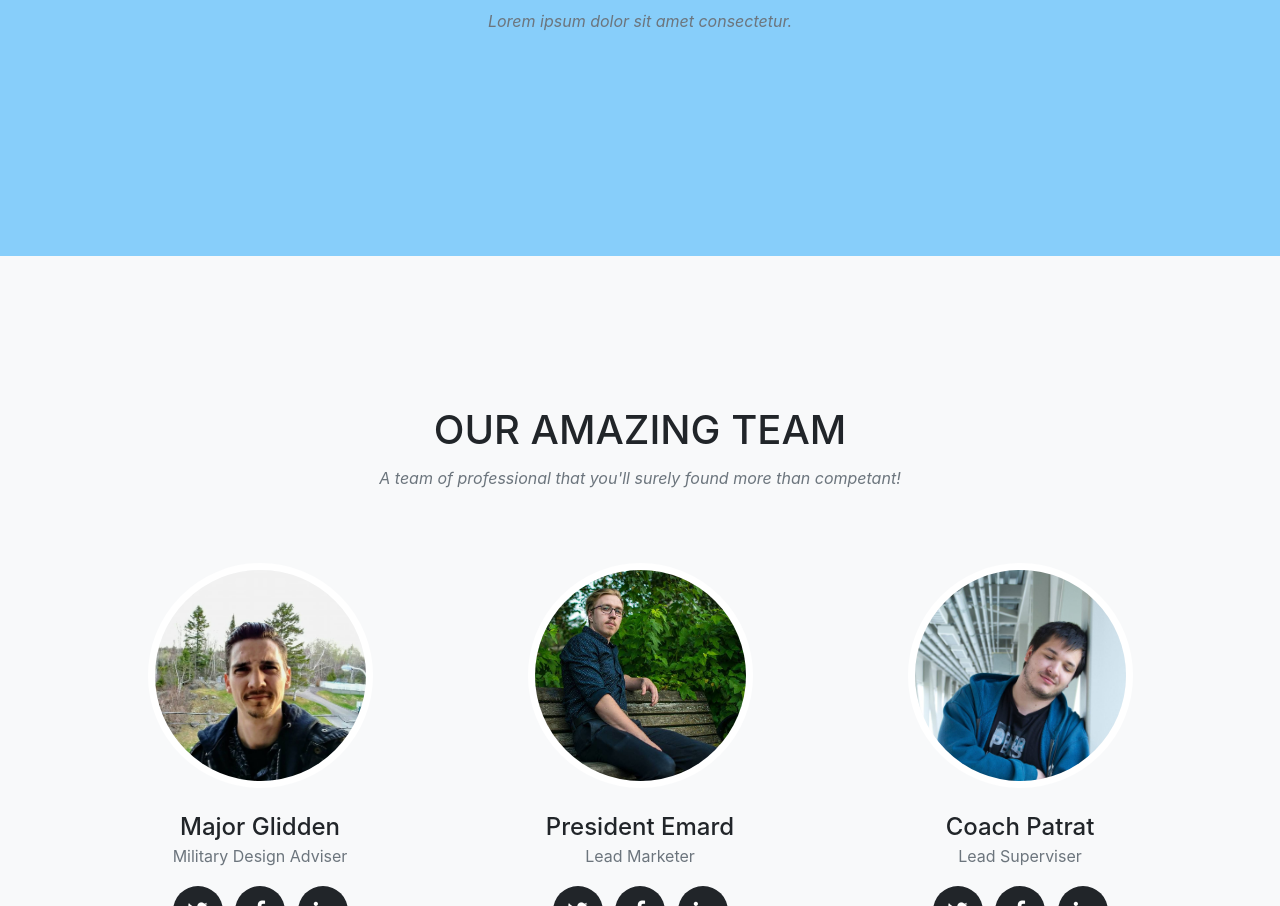
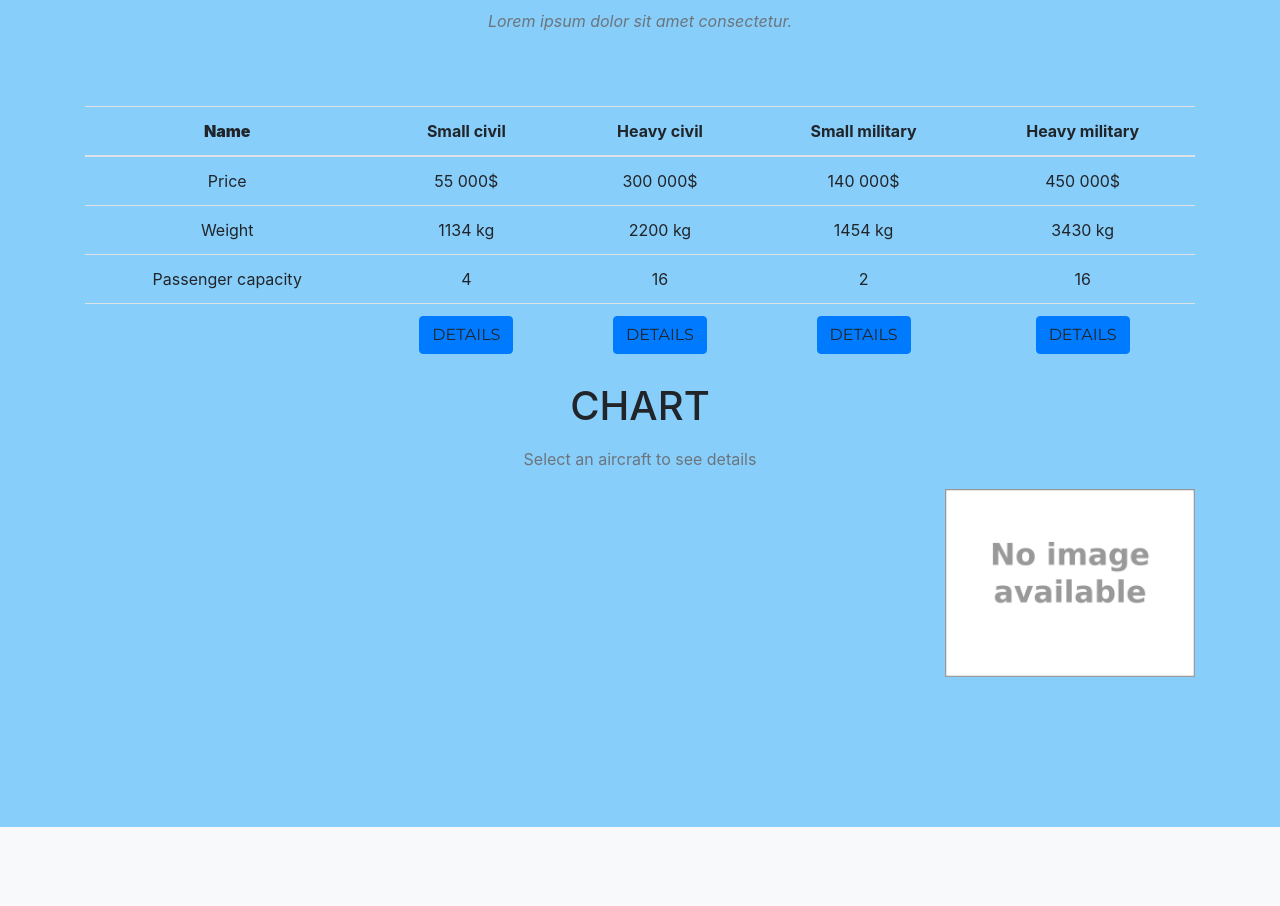
Before and after one commit to pyglidden/web, a website with bundled scripts: page tp2/TP2 - Sources/index.html in a window 1280 px wide. Shown: the part 4779-5685 px from the top of the page. Built offline with nearby package versions, Linux system fonts and the light colour scheme; a web font is replaced by a local one.

Commit message:
part 3 done, tp2 all set

```diff
--- a/tp2/TP2 - Sources/css/style.css
+++ b/tp2/TP2 - Sources/css/style.css
@@ -15,3 +15,8 @@
   .questionBtn:hover{
     background-color: green !important;
   }
+
+  .detailPic{
+    width: 250px;
+    float: right;
+  }
--- a/tp2/TP2 - Sources/index.html
+++ b/tp2/TP2 - Sources/index.html
@@ -245,6 +245,56 @@
           <div class="col-lg-12 text-center">
             <h2 class="section-heading text-uppercase">Details of OUR Aircrafts</h2>
             <h3 class="section-subheading text-muted">Lorem ipsum dolor sit amet consectetur.</h3>
+            <table class="table">
+              <thead>
+                  <tr>
+                      <th><b>Name</b></th>
+                      <th>Small civil</th>
+                      <th>Heavy civil</th>
+                      <th>Small military</th>
+                      <th>Heavy military</th>
+                  </tr>
+              </thead>
+              <tbody>
+                  <tr>
+                      <td>Price</td>
+                      <td>55 000$</td>
+                      <td>300 000$</td>
+                      <td>140 000$</td>
+                      <td>450 000$</td>
+                  </tr>
+                  <tr>
+                      <td>Weight</td>
+                      <td>1134 kg</td>
+                      <td>2200 kg</td>
+                      <td>1454 kg</td>
+                      <td>3430 kg</td>
+                  </tr>
+                  <tr>
+                      <td>Passenger capacity</td>
+                      <td>4</td>
+                      <td>16</td>
+                      <td>2</td>
+                      <td>16</td>
+                  </tr>
+                  <tr>
+                    <td></td>
+                    <td><a class="btn btn-primary btn-xl text-uppercase js-scroll-trigger" id="btnD1">Details</a></td>
+                    <td><a class="btn btn-primary btn-xl text-uppercase js-scroll-trigger" id="btnD2">Details</a></td>
+                    <td><a class="btn btn-primary btn-xl text-uppercase js-scroll-trigger" id="btnD3">Details</a></td>
+                    <td><a class="btn btn-primary btn-xl text-uppercase js-scroll-trigger" id="btnD4">Details</a></td>
+                </tr>
+              </tbody>
+          </table>
+          <div class="row">
+            <div class="col-lg-12 text-center">
+              <h2 class="section-heading text-uppercase">Chart</h2>
+
+              <p class="large text-muted">Select an aircraft to see details</p>
+              <img class="detailPic" id="detailPic" src="img/NoImg.png"/>
+              <p id="detailsText" class="large text-muted"></p>
+            </div>
+          </div>
           </div>
         </div>
     </section>
--- a/tp2/TP2 - Sources/js/tp2.js
+++ b/tp2/TP2 - Sources/js/tp2.js
@@ -91,4 +91,24 @@ window.onload=function(){
         document.getElementById('selectorCanvas').style.filter = 'none';
     });
 
+    document.getElementById('btnD1').addEventListener("click", function(){
+        document.getElementById('detailsText').textContent = 'Lorem ipsum dolor sit amet, consectetur adipiscing elit. Quisque ut lacinia ex. Nam semper nisl nec turpis feugiat varius. Vestibulum ante ipsum primis in faucibus orci luctus et ultrices posuere cubilia Curae; Nunc a molestie turpis. Proin nec hendrerit risus. Etiam sagittis eleifend pretium. Proin lacinia ipsum eget lacus volutpat malesuada. Integer eu aliquet mauris, eu commodo nibh. Pellentesque non vulputate dui. Aenean sed mollis neque, sed eleifend mauris. Nullam nunc lectus, euismod eget blandit sit amet, maximus id ex.';
+        document.getElementById('detailPic').src = 'img/carousel/airbus-civil-small.jpg';
+    });
+
+    document.getElementById('btnD2').addEventListener("click", function(){
+        document.getElementById('detailsText').textContent = 'Nam at quam a libero posuere mollis nec non leo. Suspendisse eu ipsum sagittis, fringilla sem sed, accumsan sem. Vivamus varius dolor at faucibus mollis. Nulla facilisi. Aliquam vitae eleifend enim. Aliquam eleifend at dui suscipit elementum. Donec facilisis ipsum justo, vulputate semper nisi molestie hendrerit. Nullam consectetur laoreet eleifend. Duis vitae consequat neque. Sed viverra porttitor enim, ac mattis mauris fringilla quis. Aliquam viverra augue tortor, porta tincidunt orci luctus vel. Proin id augue suscipit, pharetra velit sit amet, luctus sem. In lectus orci, laoreet sit amet eros nec, cursus varius libero Donec commodo, enim sit amet semper semper, mauris elit faucibus quam, ac faucibus risus erat quis massa. Nullam nec euismod justo, sit amet pellentesque arcu. Aliquam lectus neque, vestibulum sed pretium accumsan, condimentum fermentum est. Etiam eget erat sagittis ex dictum cursus. Proin in ultrices orci. Donec tellus lectus, aliquam nec ullamcorper in, euismod auctor libero. Sed at varius metus. Curabitur convallis, dui ac interdum cursus, lorem nisi sagittis libero, eu tempus libero risus nec justo.';
+        document.getElementById('detailPic').src = 'img/carousel/airbus-civil-Heavy.jpg';
+    });
+
+    document.getElementById('btnD3').addEventListener("click", function(){
+        document.getElementById('detailsText').textContent = 'Sed ullamcorper laoreet sodales. Aliquam commodo, risus ut efficitur viverra, quam metus bibendum lectus, et ornare tortor nibh quis augue. Vivamus scelerisque quam vitae neque blandit, non rhoncus justo elementum. In orci odio, fermentum ac placerat vel, vulputate at mauris. Donec in hendrerit augue. Sed iaculis porta malesuada. Phasellus non justo ante. Curabitur quis blandit mauris. Interdum et malesuada fames ac ante ipsum primis in faucibus. Integer porttitor vel lacus id eleifend. Duis sit amet scelerisque turpis. Morbi convallis lacus vel scelerisque hendrerit.';
+        document.getElementById('detailPic').src = 'img/carousel/airbus-military-small.jpg';
+    });
+
+    document.getElementById('btnD4').addEventListener("click", function(){
+        document.getElementById('detailsText').textContent = 'Sed condimentum gravida nisi vel varius. Etiam eu auctor ante. Donec egestas, sapien et eleifend sagittis, libero lacus vestibulum lacus, a viverra neque nunc at sem. Nullam vel nunc convallis, pharetra tellus at, eleifend purus. Phasellus a convallis diam. Praesent maximus mattis mollis. Ut consectetur rhoncus justo vitae lacinia. Sed blandit odio interdum ultricies interdum. Aliquam erat volutpat. Praesent rhoncus euismod accumsan. Mauris erat lorem, pharetra et ipsum in, volutpat pretium massa.';
+        document.getElementById('detailPic').src = 'img/carousel/airbus-military-Heavy.jpg';
+    });
+
 }
```
Also changed, not shown: tp2/TP2 - Sources/img/NoImg.png (added).
